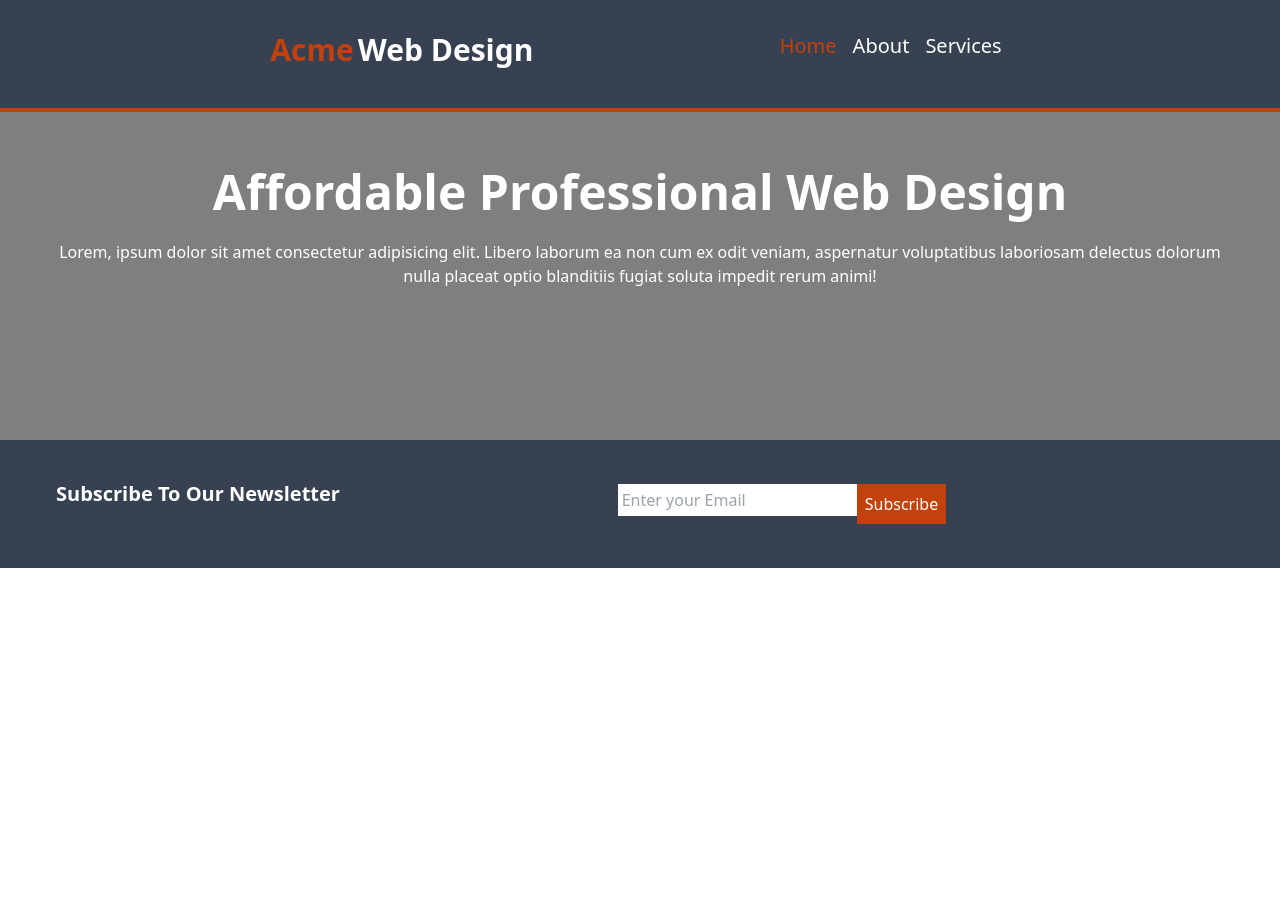
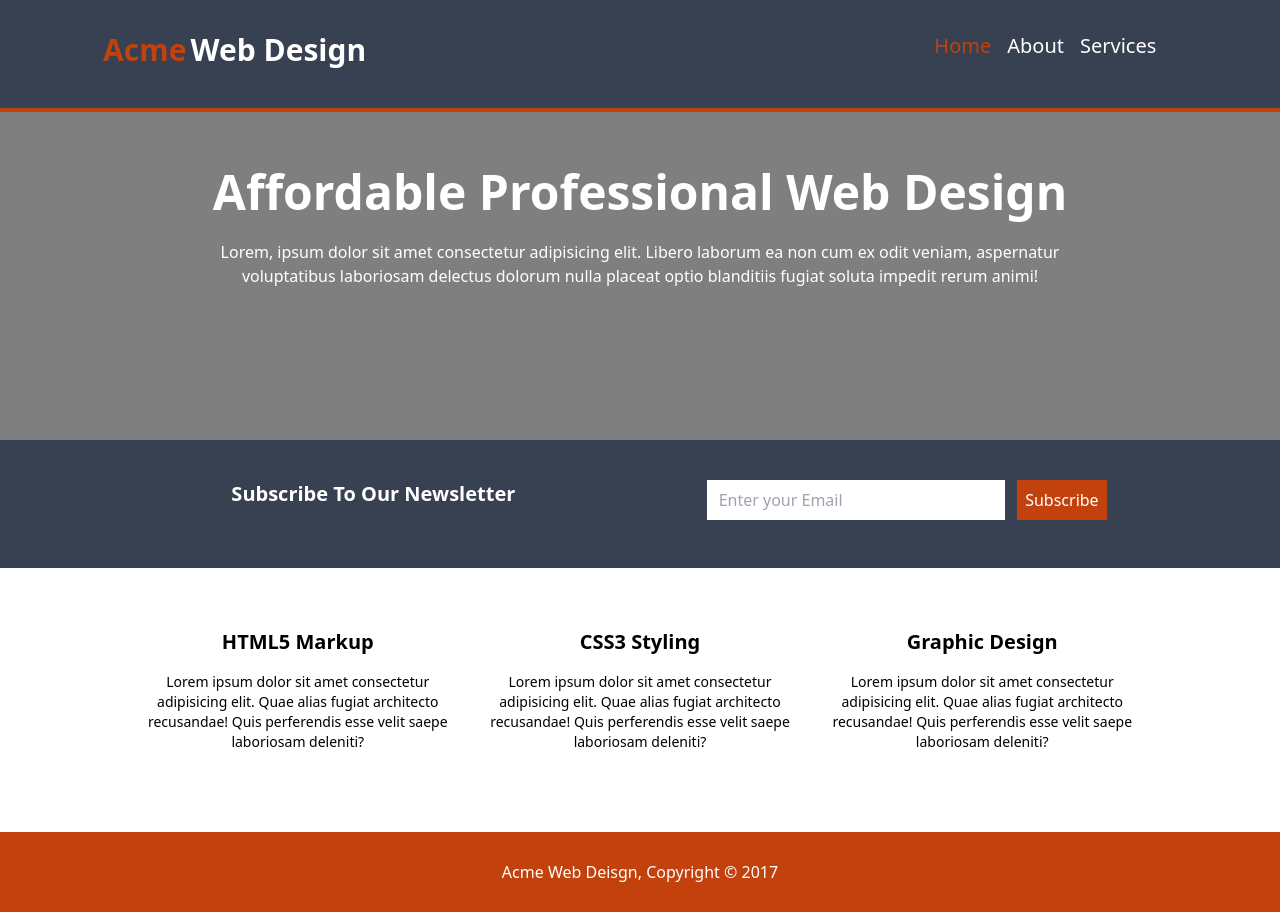
Before and after one commit to SafakKayaa/pro-web-design, a plain HTML site: page index.html in a window 1280 px wide. Before the commit the page ends 800 px from the top, so only its background shows below. Drawn offline with nearby package versions, Linux system fonts and the light colour scheme.

Commit message:
footer and hover added

```diff
--- a/index.html
+++ b/index.html
@@ -22,21 +22,21 @@
 
 <body>
     <nav>
-        <div class="bg-gray-700 border-orange-700 border-b-4 p-8 m-auto md:flex md:justify-evenly">
-            <div class="flex justify-center pb-2">
+        <div class="bg-gray-700 border-orange-700 border-b-4 p-8 m-auto md:flex md:justify-between ">
+            <div class="flex justify-center pb-2  md:w-1/3">
                 <h1><span class="text-orange-700 text-3xl font-bold">Acme</span>
                     <span class="text-white font-bold text-3xl"> Web Design</span>
                 </h1>
             </div>
-            <div class="flex justify-center">
+            <div class="flex justify-center  md:w-1/3">
                 <ul class="text-white flex text-xl">
-                    <a href="">
+                    <a href="" class="hover:text-orange-700">
                         <li class="text-orange-700 mx-2 ">Home</li>
                     </a>
-                    <a href="">
+                    <a href="" class="hover:text-orange-700 transition ease-in-out duration-500">
                         <li class=" mx-2 ">About</li>
                     </a>
-                    <a href="">
+                    <a href="" class="hover:text-orange-700 transition ease-in-out duration-500">
                         <li class=" mx-2 ">Services</li>
                     </a>
                 </ul>
@@ -52,7 +52,7 @@
                     </h1>
                 </div>
                 <div class="text-white text-center pt-6 pb-24">
-                    <p>Lorem, ipsum dolor sit amet consectetur adipisicing elit. Libero laborum ea non cum ex odit
+                    <p class="md:w-4/5 m-auto">Lorem, ipsum dolor sit amet consectetur adipisicing elit. Libero laborum ea non cum ex odit
                         veniam,
                         aspernatur voluptatibus laboriosam delectus dolorum nulla placeat optio blanditiis fugiat soluta
                         impedit rerum animi!
@@ -62,22 +62,53 @@
             </div>
 
         </article>
-        <form >
-            <div class="bg-gray-700  py-10 px-14 m-auto md:flex items-center">
-                <p class="text-white font-bold mb-5 flex justify-center text-xl">Subscribe To Our Newsletter</p>
-                <div class="m-auto md:flex">
-                    <div>
-                        <input class="p-1 mb-2 w-full" type="text" placeholder="Enter your Email">
+        <form>
+            <div class="bg-gray-700 p-10  md:flex md:items-center md:justify-evenly">
+                <div class="w-full md:w-1/3  ">
+                    <p class="text-white font-bold mb-5 flex justify-center text-xl">Subscribe To Our Newsletter</p>
+                </div>
+                <div class=" md:flex justify-center md:w-1/3  ">
+                    <div class="md:mr-3  md:w-full">
+                        <input class="p-1 px-3 mb-2 w-full h-10" type="text" placeholder="Enter your Email">
 
                     </div>
-
-                    <div class="bg-orange-700 p-2 flex justify-center">
+                    <div class="bg-orange-700 p-2 flex justify-center h-10 ">
                         <button class="text-white  ">Subscribe</button>
                     </div>
                 </div>
             </div>
         </form>
+
+        <div class="text-center p-5 md:w-5/6 m-auto ">
+            <div class="md:flex m-auto py-10  items-center ">
+                <div class="pb-5   px-5">
+                    <h2 class="font-bold  text-xl mb-4">HTML5 Markup</h2>
+                    <p class="text-sm">Lorem ipsum dolor sit amet consectetur adipisicing elit. Quae alias fugiat
+                        architecto recusandae!
+                        Quis perferendis esse velit saepe laboriosam deleniti?</p>
+                </div>
+                <div class="pb-5  px-5">
+                    <h2 class="font-bold text-xl mb-4">CSS3 Styling</h2>
+                    <p class="text-sm">Lorem ipsum dolor sit amet consectetur adipisicing elit. Quae alias fugiat
+                        architecto recusandae!
+                        Quis perferendis esse velit saepe laboriosam deleniti?</p>
+                </div>
+                <div class=" px-5 pb-5">
+                    <h2 class="font-bold text-xl mb-4">Graphic Design</h2>
+
+                    <p class="text-sm">Lorem ipsum dolor sit amet consectetur adipisicing elit. Quae alias fugiat
+                        architecto recusandae!
+                        Quis perferendis esse velit saepe laboriosam deleniti?</p>
+
+                </div>
+            </div>
+        </div>
     </main>
+    <footer>
+        <div class="bg-orange-700 text-center text-white p-7">
+            <p>Acme Web Deisgn, Copyright © 2017</p>
+        </div>
+    </footer>
 
 
 </body>
```
